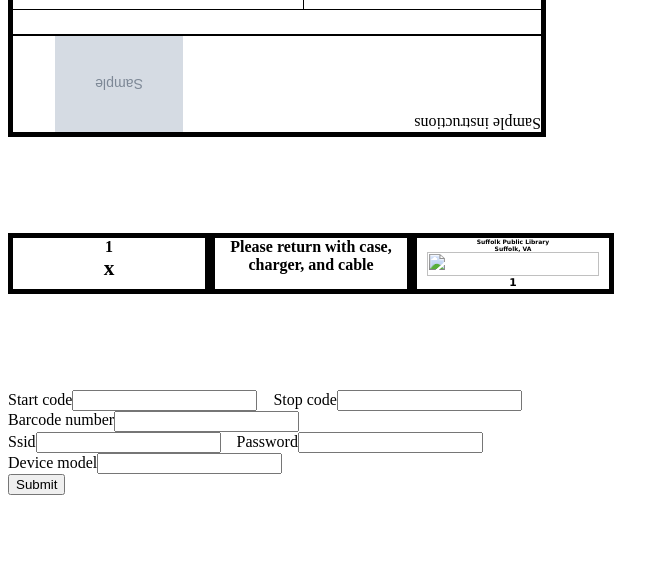
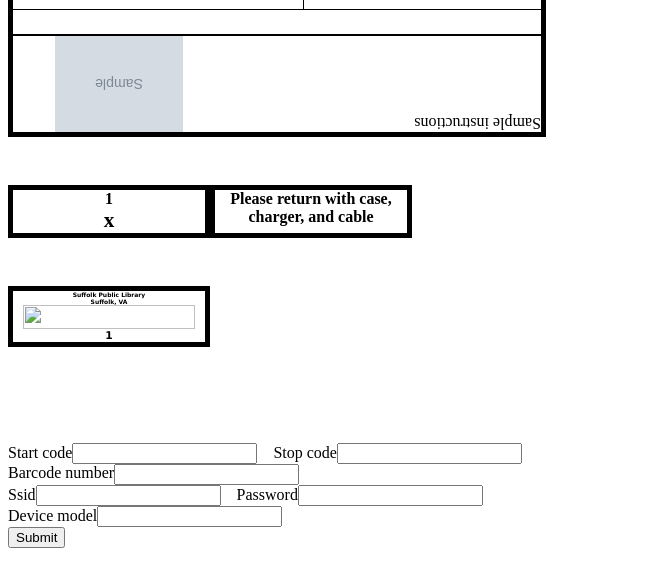
Before and after one commit to tougshire/hotspot_insert_generator, a Django app: template templates/hotspot_insert_generator/insert.html in a window 1280 px wide. Shown: the part 477-1041 px from the top of the page, without its empty margins (0-669 px from the left). Before the commit the page ends 972 px from the top, so only its background shows below. Run offline with Django 3.2, Linux system fonts and the light colour scheme; the template is opened without the code that fills it: most values are stand-ins (such as "Sample title", 1, 10 or a date in 2020); grey boxes marked "Sample" are stand-in pictures; form fields are guessed from the names that the template uses.

Commit message:
Change font size and layout of labels

```diff
--- a/static/hotspot_insert_generator/hotspot_insert_generator.css
+++ b/static/hotspot_insert_generator/hotspot_insert_generator.css
@@ -84,11 +84,24 @@ body {print-color-adjust: exact;}
 
 
 #div_labels {
-    margin-top:1in;
+    margin-top:.5in;
     display:flex;
 }
 
 #div_labels > div {
+    width:2in;
+    border:5px solid black;
+    text-align:center;
+
+}
+
+#div_library_label {
+    margin-top:.5in;
+    display:flex;
+}
+
+
+#div_library_label > div {
     width:2in;
     border:5px solid black;
     text-align:center;
--- a/templates/hotspot_insert_generator/insert.html
+++ b/templates/hotspot_insert_generator/insert.html
@@ -91,8 +91,10 @@
                         Please return with case, charger, and cable
                     </div>
                 </div>
+	     </div>
 
-                <div id="div_barcode_label">
+	     <div id="div_library_label">
+	     	<div id="div_barcode_label">
                     <div id="div_barcode_label_library_id">
                         <div>Suffolk Public Library</div>
                         <div>Suffolk, VA</div>
```
